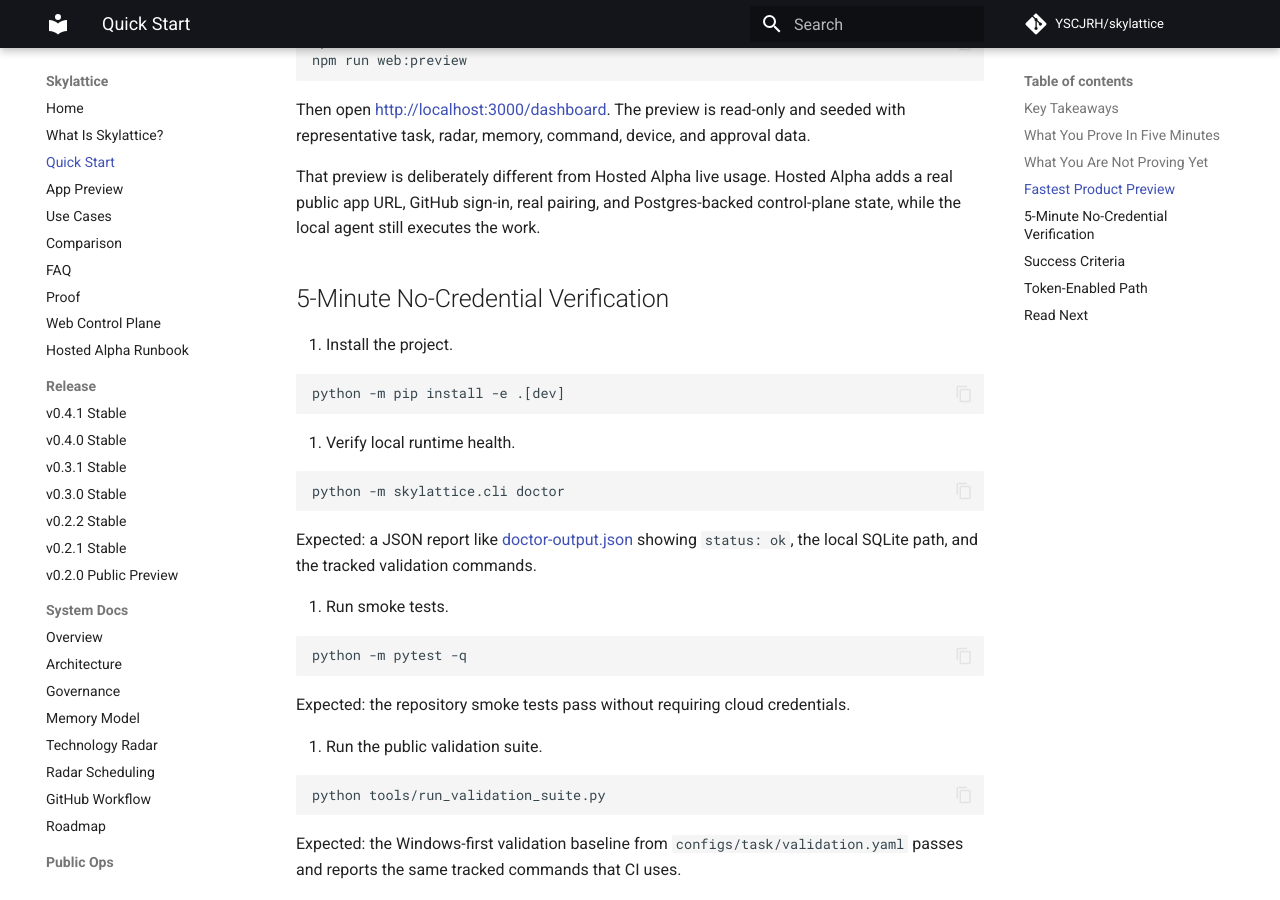
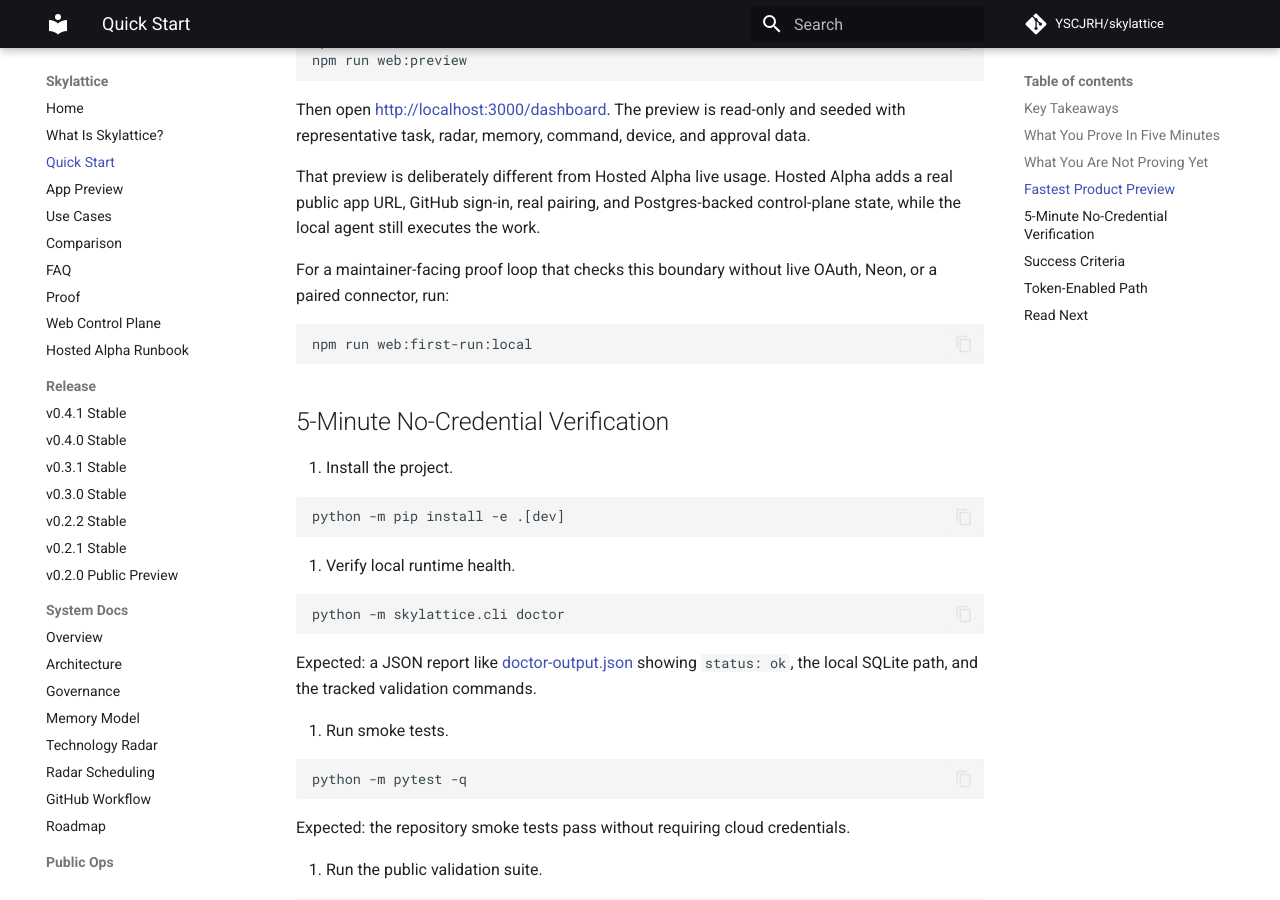
Before and after one commit to YSCJRH/skylattice, an MkDocs documentation site: the page built from docs/quickstart.md, in a window 1280 px wide and 900 px high, scrolled down 960 px. Built offline with MkDocs 1.6.1 and Material for MkDocs 9.7.7, drawn with Linux system fonts in a browser that asks for light colours; comment, search, counter and statistics services are not loaded.

Commit message:
docs: surface hosted alpha local proof harness

````diff
--- a/docs/quickstart.md
+++ b/docs/quickstart.md
@@ -56,6 +56,12 @@
 Then open [http://localhost:3000/dashboard](http://localhost:3000/dashboard). The preview is read-only and seeded with representative task, radar, memory, command, device, and approval data.
 
 That preview is deliberately different from Hosted Alpha live usage. Hosted Alpha adds a real public app URL, GitHub sign-in, real pairing, and Postgres-backed control-plane state, while the local agent still executes the work.
+
+For a maintainer-facing proof loop that checks this boundary without live OAuth, Neon, or a paired connector, run:
+
+```powershell
+npm run web:first-run:local
+```
 
 ## 5-Minute No-Credential Verification
 
````
Also changed, not shown: README.md (+4 -0 lines), apps/web/README.md (+2 -0 lines), 2 other files.
